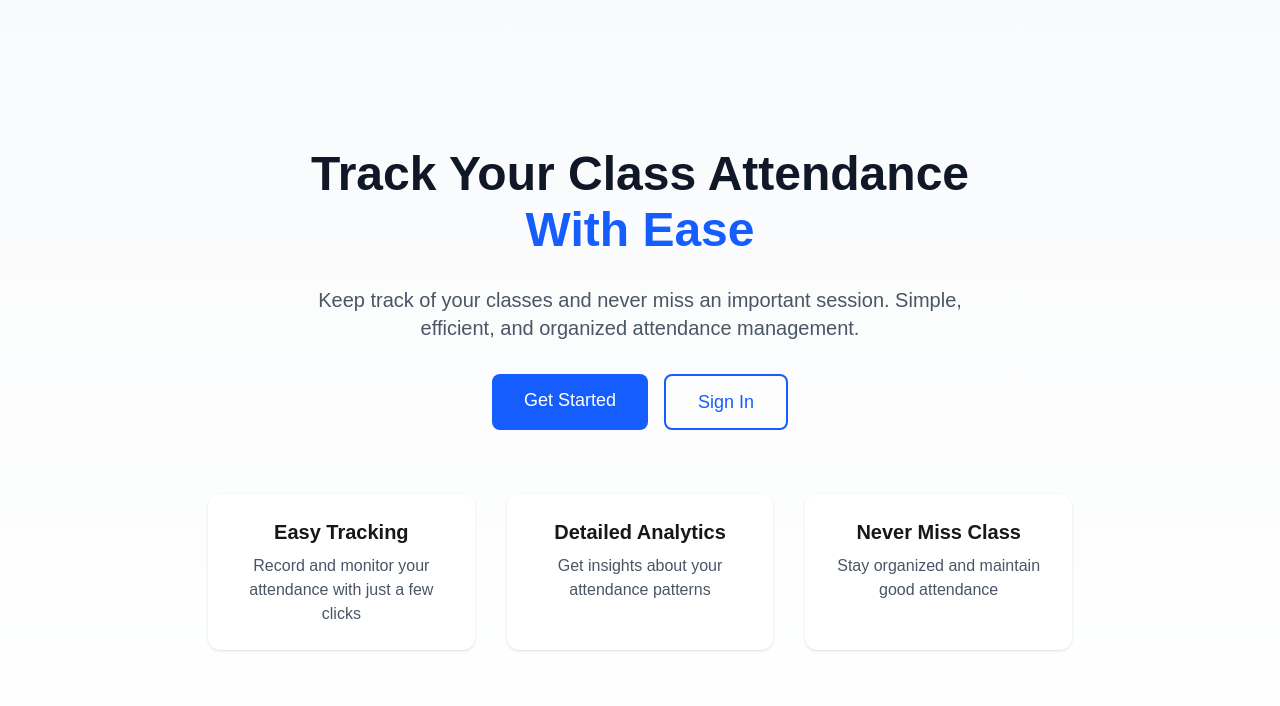
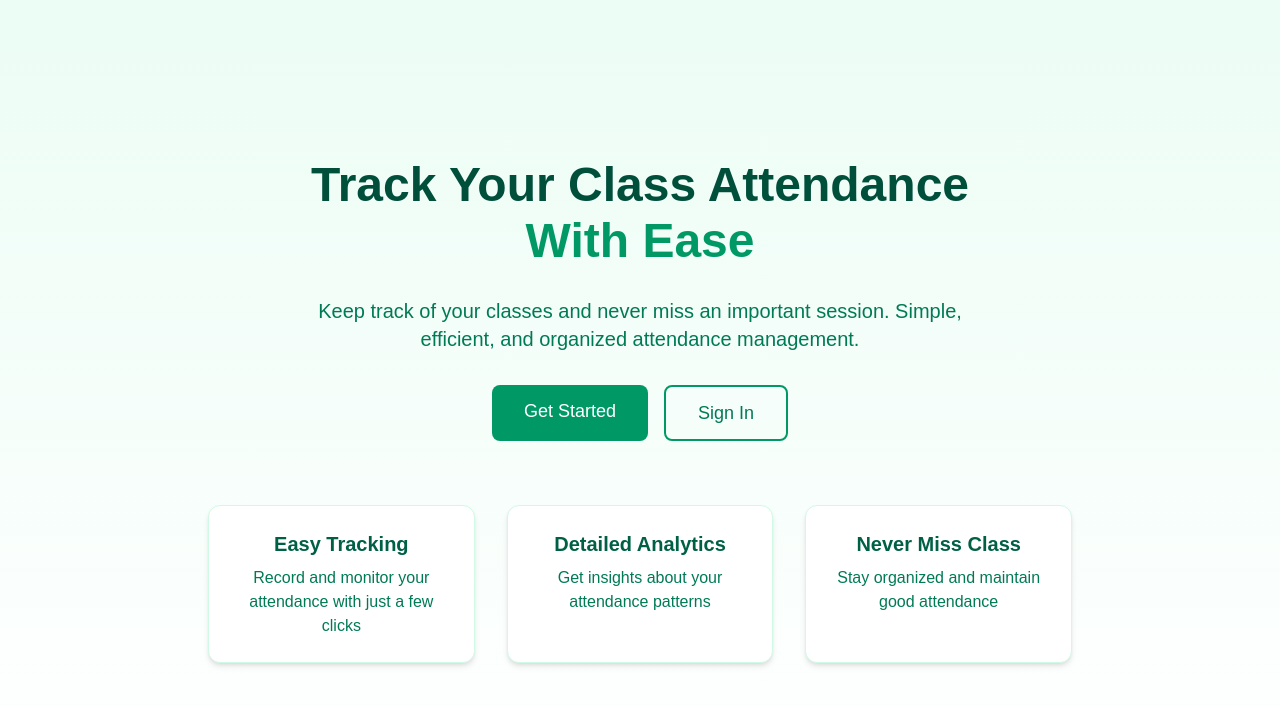
Before and after one commit to roche-jeethan/lets-bunk, a Next.js app: page / in a window 1280 px wide. Shown: the top 706 px of the page. Built offline with nearby package versions, Linux system fonts and the light colour scheme; no server answers.

Commit message:
update/style: change to green accent color for homepage

```diff
--- a/src/app/page.tsx
+++ b/src/app/page.tsx
@@ -2,14 +2,14 @@ import Link from "next/link";
 
 export default function Home() {
   return (
-    <main className="flex min-h-screen flex-col items-center justify-center bg-gradient-to-b from-gray-50 to-white">
-      <div className="w-full max-w-4xl px-4 text-center space-y-8">
-        <h1 className="text-5xl font-bold text-gray-900">
+    <main className="flex min-h-screen flex-col items-center justify-center bg-gradient-to-b from-emerald-50 to-white">
+      <div className="mt-6 w-full max-w-4xl px-4 text-center space-y-8">
+        <h1 className="text-5xl font-bold text-emerald-900">
           Track Your Class Attendance
-          <span className="block text-blue-600 mt-2">With Ease</span>
+          <span className="block text-emerald-600 mt-2">With Ease</span>
         </h1>
 
-        <p className="text-xl text-gray-600 max-w-2xl mx-auto">
+        <p className="text-xl text-emerald-700 max-w-2xl mx-auto">
           Keep track of your classes and never miss an important session.
           Simple, efficient, and organized attendance management.
         </p>
@@ -17,34 +17,40 @@ export default function Home() {
         <div className="flex flex-col sm:flex-row gap-4 justify-center mt-8">
           <Link
             href="/auth/signup"
-            className="px-8 py-3 text-lg font-medium text-white bg-blue-600 rounded-lg hover:bg-blue-700 transition-colors"
+            className="px-8 py-3 text-lg font-medium text-white bg-emerald-600 rounded-lg hover:bg-emerald-700 transition-colors"
           >
             Get Started
           </Link>
           <Link
             href="/auth/signin"
-            className="px-8 py-3 text-lg font-medium text-blue-600 border-2 border-blue-600 rounded-lg hover:bg-blue-50 transition-colors"
+            className="px-8 py-3 text-lg font-medium text-emerald-700 border-2 border-emerald-600 rounded-lg hover:bg-emerald-50 transition-colors"
           >
             Sign In
           </Link>
         </div>
 
         <div className="mt-16 grid grid-cols-1 md:grid-cols-3 gap-8">
-          <div className="p-6 bg-white rounded-xl shadow-sm">
-            <h3 className="text-xl font-semibold mb-2">Easy Tracking</h3>
-            <p className="text-gray-600">
+          <div className="p-6 bg-white rounded-xl shadow-md border border-emerald-100">
+            <h3 className="text-xl font-semibold mb-2 text-emerald-800">
+              Easy Tracking
+            </h3>
+            <p className="text-emerald-700">
               Record and monitor your attendance with just a few clicks
             </p>
           </div>
-          <div className="p-6 bg-white rounded-xl shadow-sm">
-            <h3 className="text-xl font-semibold mb-2">Detailed Analytics</h3>
-            <p className="text-gray-600">
+          <div className="p-6 bg-white rounded-xl shadow-md border border-emerald-100">
+            <h3 className="text-xl font-semibold mb-2 text-emerald-800">
+              Detailed Analytics
+            </h3>
+            <p className="text-emerald-700">
               Get insights about your attendance patterns
             </p>
           </div>
-          <div className="p-6 bg-white rounded-xl shadow-sm">
-            <h3 className="text-xl font-semibold mb-2">Never Miss Class</h3>
-            <p className="text-gray-600">
+          <div className="p-6 bg-white rounded-xl shadow-md border border-emerald-100">
+            <h3 className="text-xl font-semibold mb-2 text-emerald-800">
+              Never Miss Class
+            </h3>
+            <p className="text-emerald-700">
               Stay organized and maintain good attendance
             </p>
           </div>
```
